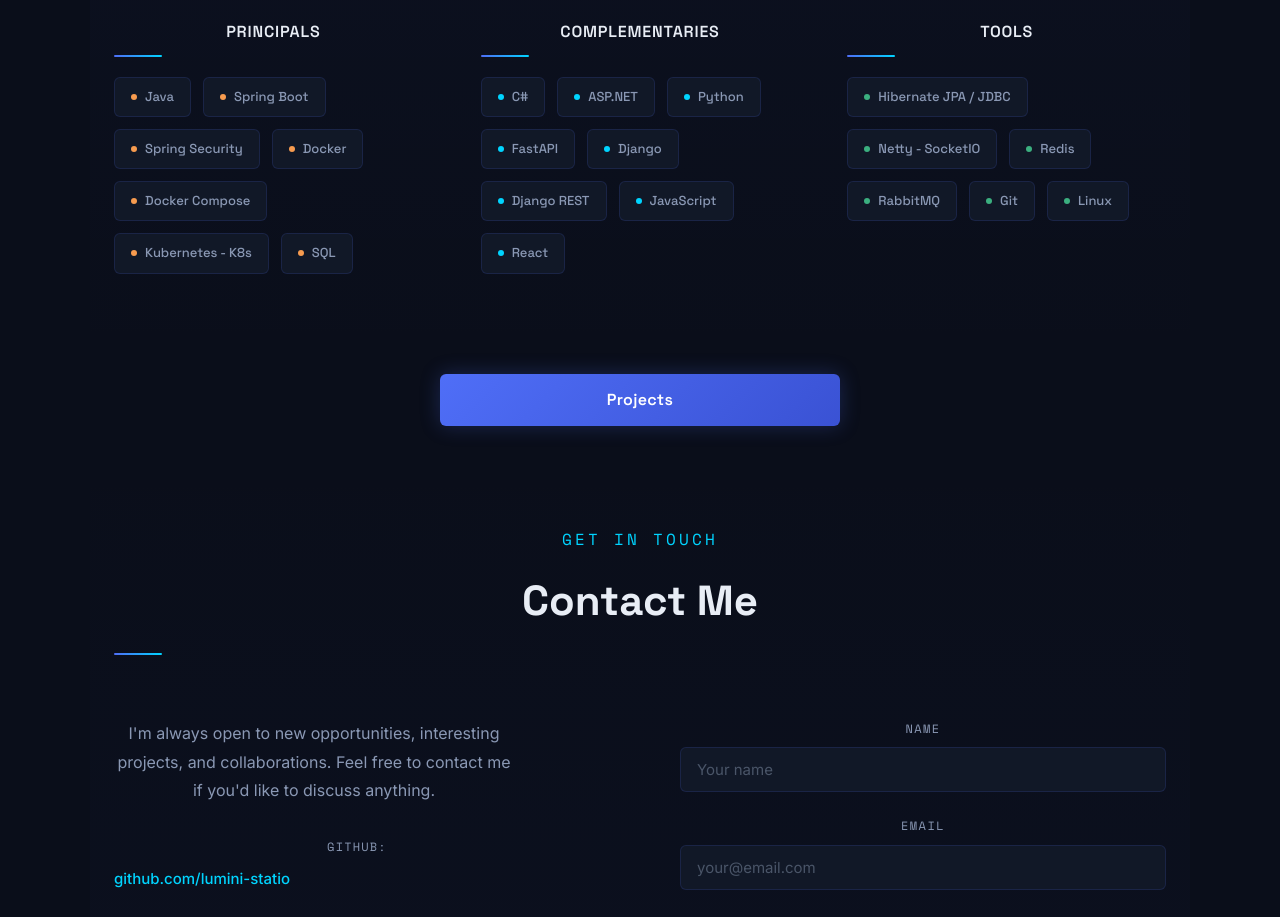
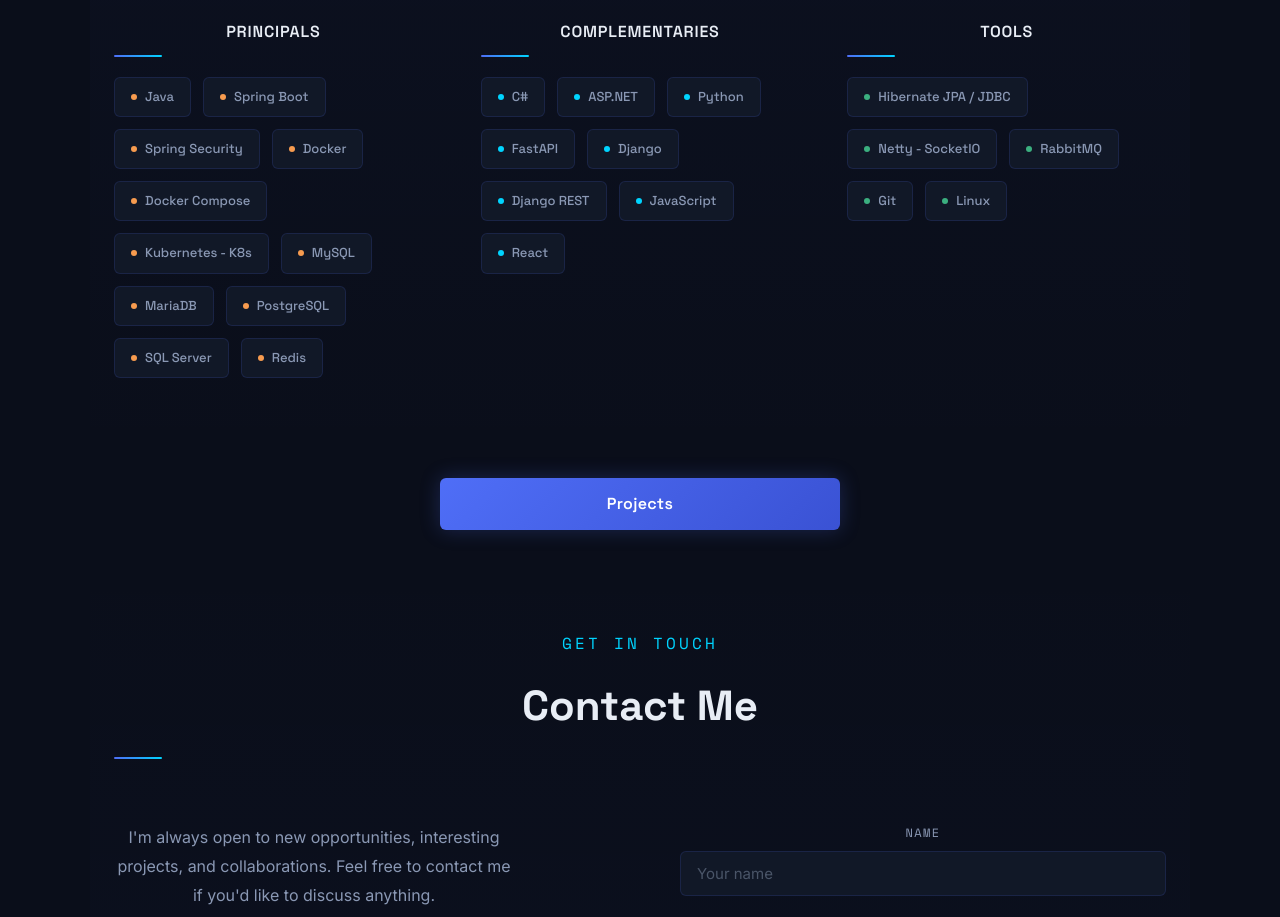
Before and after one commit to lumini-statio/portfolio, a React (Vite) app: page / in a window 1280 px wide. Shown: the part 2620-3537 px from the top of the page. Built offline with nearby package versions, Linux system fonts and the light colour scheme; no server answers.

Commit message:
refactor projects: me canse de ser bueno

```diff
--- a/data/projects.js
+++ b/data/projects.js
@@ -118,7 +118,11 @@
   { label: "Docker", group: "Principals" },
   { label: "Docker Compose", group: "Principals" },
   { label: "Kubernetes - K8s", group: "Principals" },
-  { label: "SQL", group: "Principals" },
+  { label: "MySQL", group: "Principals" },
+  { label: "MariaDB", group: "Principals" },
+  { label: "PostgreSQL", group: "Principals" },
+  { label: "SQL Server", group: "Principals" },
+  { label: "Redis", group: "Principals" },
   { label: "C#", group: "Complementaries" },
   { label: "ASP.NET", group: "Complementaries" },
   { label: "Python", group: "Complementaries" },
@@ -129,7 +133,6 @@
   { label: "React", group: "Complementaries" },
   { label: "Hibernate JPA / JDBC", group: "Tools" },
   { label: "Netty - SocketIO", group: "Tools" },
-  { label: "Redis", group: "Tools" },
   { label: "RabbitMQ", group: "Tools" },
   { label: "Git", group: "Tools" },
   { label: "Linux", group: "Tools" }
```
